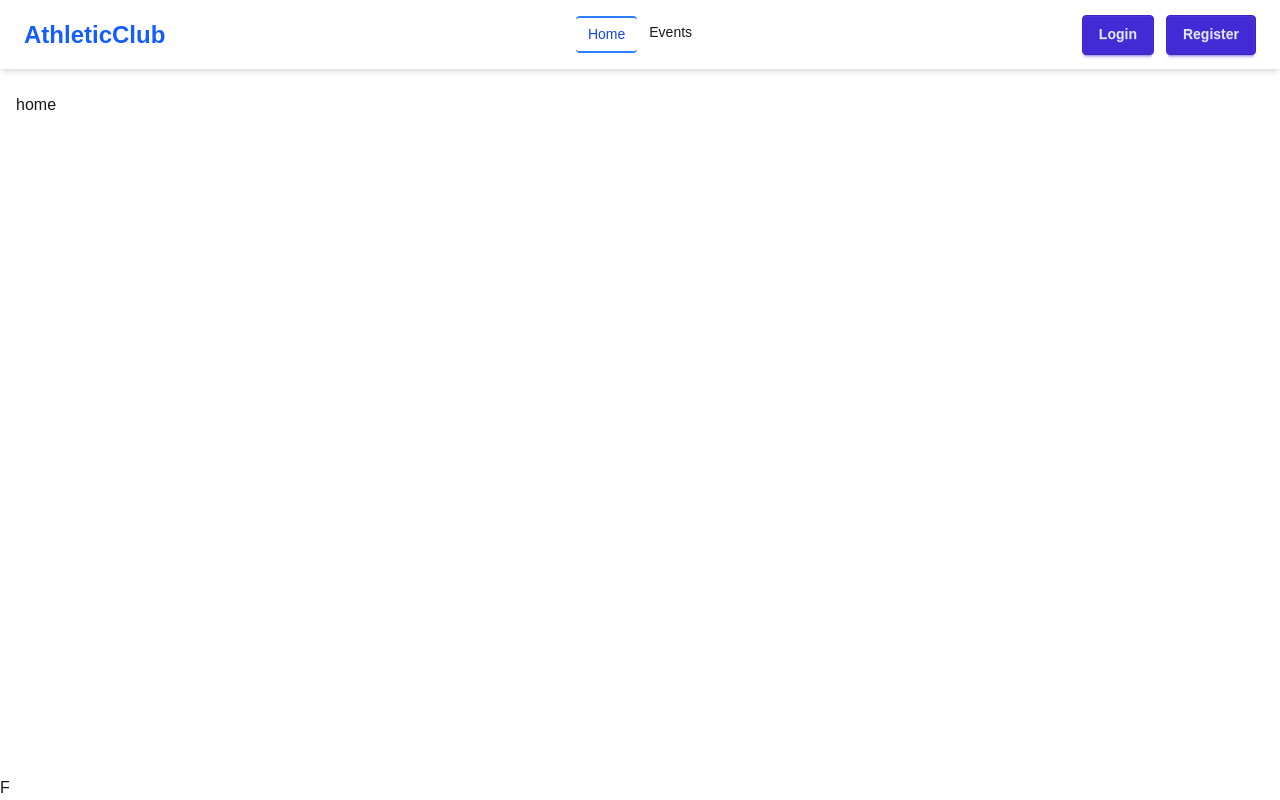
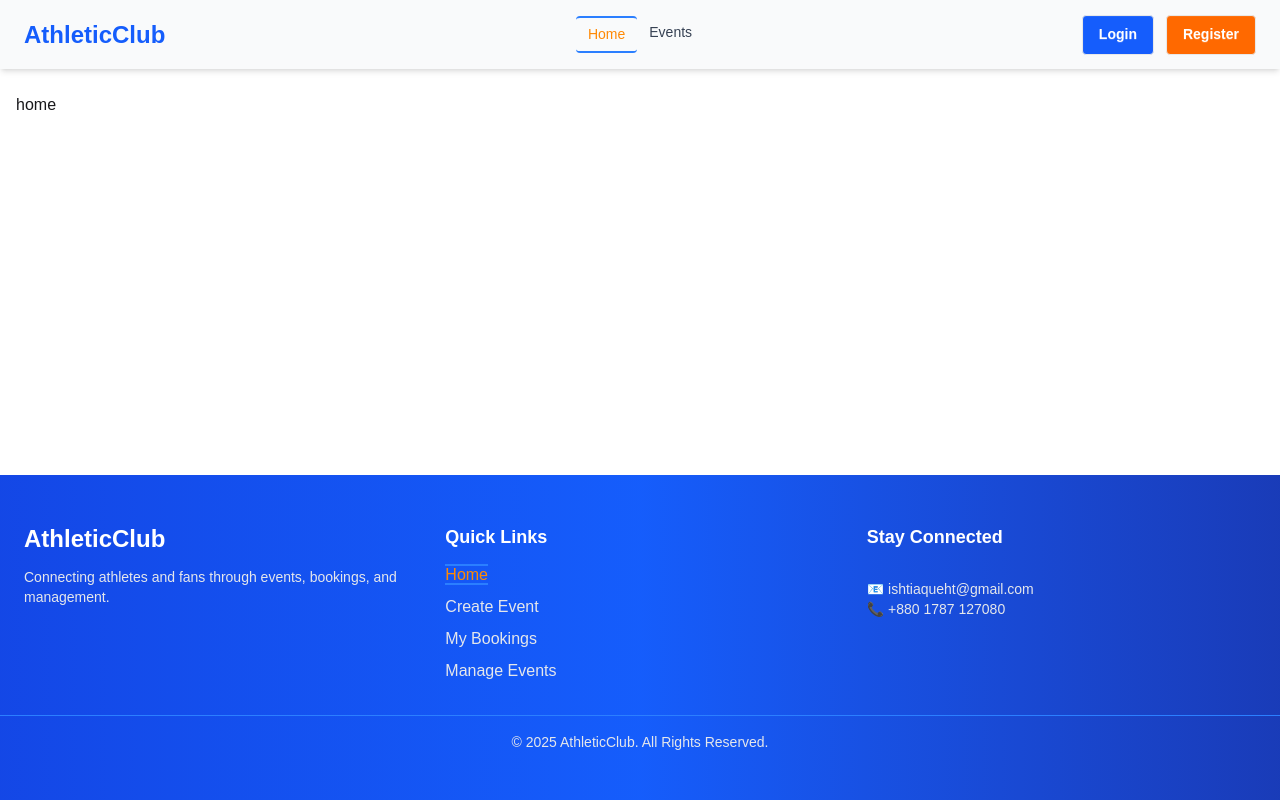
Before and after one commit to ishtiaqueht/assignment-11-client, a React (Vite) app: page / in a window 1280 px wide. Built offline with nearby package versions, Linux system fonts and the light colour scheme; no server answers.

Commit message:
navbar complete

```diff
--- a/package.json
+++ b/package.json
@@ -14,6 +14,7 @@
     "firebase": "^12.1.0",
     "react": "^19.1.1",
     "react-dom": "^19.1.1",
+    "react-icons": "^5.5.0",
     "react-router": "^7.8.1",
     "react-toastify": "^11.0.5",
     "tailwindcss": "^4.1.12"
--- a/src/components/Footer.jsx
+++ b/src/components/Footer.jsx
@@ -1,11 +1,71 @@
-import React from 'react';
+import React from "react";
+import { NavLink } from "react-router";
 
 const Footer = () => {
-    return (
-        <div>
-            F
-        </div>
-    );
+  return (
+    <footer className="bg-gradient-to-r from-blue-700 via-blue-600 to-blue-800 text-white py-12 mt-12">
+  <div className="container mx-auto px-6 grid grid-cols-1 md:grid-cols-3 gap-8">
+    {/* Left side - Branding */}
+    <div>
+      <h2 className="text-2xl font-bold">AthleticClub</h2>
+      <p className="mt-3 text-sm text-gray-200">
+        Connecting athletes and fans through events, bookings, and management.
+      </p>
+    </div>
+
+    {/* Center - Quick Links */}
+    <div>
+      <h3 className="text-lg font-semibold mb-3">Quick Links</h3>
+      <ul className="space-y-2 text-gray-200">
+        <li>
+          <NavLink to="/" className="hover:text-orange-400 transition-colors">
+            Home
+          </NavLink>
+        </li>
+        <li>
+          <NavLink to="/make-event" className="hover:text-orange-400 transition-colors">
+            Create Event
+          </NavLink>
+        </li>
+        <li>
+          <NavLink to="/myBookings" className="hover:text-orange-400 transition-colors">
+            My Bookings
+          </NavLink>
+        </li>
+        <li>
+          <NavLink to="/manageEvents" className="hover:text-orange-400 transition-colors">
+            Manage Events
+          </NavLink>
+        </li>
+      </ul>
+    </div>
+
+    {/* Right side - Social + Contact */}
+    <div>
+      <h3 className="text-lg font-semibold mb-3">Stay Connected</h3>
+      <div className="flex gap-4 mb-4">
+        <a href="#" className="hover:text-orange-400 transition-colors">
+          <i className="fab fa-facebook text-xl"></i>
+        </a>
+        <a href="#" className="hover:text-orange-400 transition-colors">
+          <i className="fab fa-twitter text-xl"></i>
+        </a>
+        <a href="#" className="hover:text-orange-400 transition-colors">
+          <i className="fab fa-instagram text-xl"></i>
+        </a>
+      </div>
+      <p className="text-gray-200 text-sm">📧 ishtiaqueht@gmail.com</p>
+      <p className="text-gray-200 text-sm">📞 +880 1787 127080</p>
+    </div>
+  </div>
+
+  {/* Bottom copyright */}
+  <div className="border-t border-blue-500 mt-8 pt-4 text-center text-gray-200 text-sm">
+    © {new Date().getFullYear()} AthleticClub. All Rights Reserved.
+  </div>
+</footer>
+
+  );
 };
 
 export default Footer;
--- a/src/components/Navbar.jsx
+++ b/src/components/Navbar.jsx
@@ -24,27 +24,59 @@ const Navbar = () => {
   );
 
   return (
-    <div className="navbar bg-base-100 shadow-md px-6">
+    <div className="navbar bg-gray-50 shadow-md px-6">
   {/* Left side - Logo */}
   <div className="navbar-start">
-        <h1 className="text-2xl font-bold text-blue-600">
+    {/* Small device menu button */}
+    <div className="dropdown">
+      <label tabIndex={0} className="btn btn-ghost lg:hidden text-gray-700">
+        {/* Hamburger Icon */}
+        <svg
+          xmlns="http://www.w3.org/2000/svg"
+          className="h-6 w-6"
+          fill="none"
+          viewBox="0 0 24 24"
+          stroke="currentColor"
+        >
+          <path strokeLinecap="round" strokeLinejoin="round" strokeWidth="2" d="M4 6h16M4 12h16M4 18h16" />
+        </svg>
+      </label>
+      {/* Dropdown menu (small device) */}
+      <ul
+        tabIndex={0}
+        className="menu menu-sm dropdown-content mt-3 z-[1] p-2 shadow bg-white rounded-box w-52"
+      >
+        {navLinks}
+      </ul>
+    </div>
+
+    {/* Logo */}
+    <h1 className="hidden md:block text-xl md:text-2xl font-bold text-blue-600">
       AthleticClub
     </h1>
   </div>
 
-      {/* Center Links */}
+  {/* Center Links (large devices only) */}
   <div className="navbar-center hidden lg:flex">
-        <ul className="menu menu-horizontal px-1">{navLinks}</ul>
+    <ul className="menu menu-horizontal px-1 text-gray-700">
+      {navLinks}
+    </ul>
   </div>
 
   {/* Right side - User Auth */}
   <div className="navbar-end gap-3">
     {!user ? (
       <>
-            <NavLink to="/login" className="btn btn-primary">
+        <NavLink
+          to="/login"
+          className="btn bg-blue-600 hover:bg-blue-700 text-white btn-sm md:btn-md"
+        >
           Login
         </NavLink>
-            <NavLink to="/register" className="btn btn-primary">
+        <NavLink
+          to="/register"
+          className="btn bg-orange-500 hover:bg-orange-600 text-white btn-sm md:btn-md"
+        >
           Register
         </NavLink>
       </>
@@ -55,13 +87,11 @@ const Navbar = () => {
           <label
             tabIndex={0}
             className="btn btn-ghost btn-circle avatar tooltip tooltip-bottom"
-                data-tip={user.email} // এখানে hover করলে email দেখাবে
+            data-tip={user.email}
           >
-                <div className="w-10 rounded-full">
+            <div className="w-8 md:w-10 rounded-full ring ring-blue-500 ring-offset-2">
               <img
-                    src={
-                      user.photoURL || "https://i.ibb.co/2FsfXqM/default.png"
-                    }
+                src={user.photoURL || "https://i.ibb.co/2FsfXqM/default.png"}
                 alt="profile"
               />
             </div>
@@ -69,27 +99,27 @@ const Navbar = () => {
 
           <ul
             tabIndex={0}
-                className="menu menu-sm dropdown-content mt-3 p-2 shadow bg-base-100 rounded-box w-52"
+            className="menu menu-sm dropdown-content mt-3 p-2 shadow bg-white rounded-box w-52"
           >
-                <li>
-                  <NavLink to="/make-event">Create Event</NavLink>
-                </li>
-                <li>
-                  <NavLink to="/myBookings">My Bookings</NavLink>
-                </li>
-                <li>
-                  <NavLink to="/manageEvents">Manage Events</NavLink>
-                </li>
+            <li><NavLink to="/make-event" className="hover:text-orange-500">Create Event</NavLink></li>
+            <li><NavLink to="/myBookings" className="hover:text-orange-500">My Bookings</NavLink></li>
+            <li><NavLink to="/manageEvents" className="hover:text-orange-500">Manage Events</NavLink></li>
           </ul>
         </div>
 
-            <button onClick={handleLogout} className="btn btn-error btn-sm">
+        {/* Logout button */}
+        <button
+          onClick={handleLogout}
+          className="btn bg-red-500 hover:bg-red-600 text-white btn-xs md:btn-sm"
+        >
           Logout
         </button>
       </div>
     )}
   </div>
 </div>
+
+
   );
 };
 
--- a/src/index.css
+++ b/src/index.css
@@ -7,5 +7,5 @@
 
 a.active {
   @apply border-b-2 border-t-2 border-blue-500;
-  @apply text-blue-700;
+  @apply text-orange-400;
 }
```
Also changed, not shown: 1 other file (tests, documents, lock files or other folders). Lines whose indentation alone changed are shown as unchanged.
